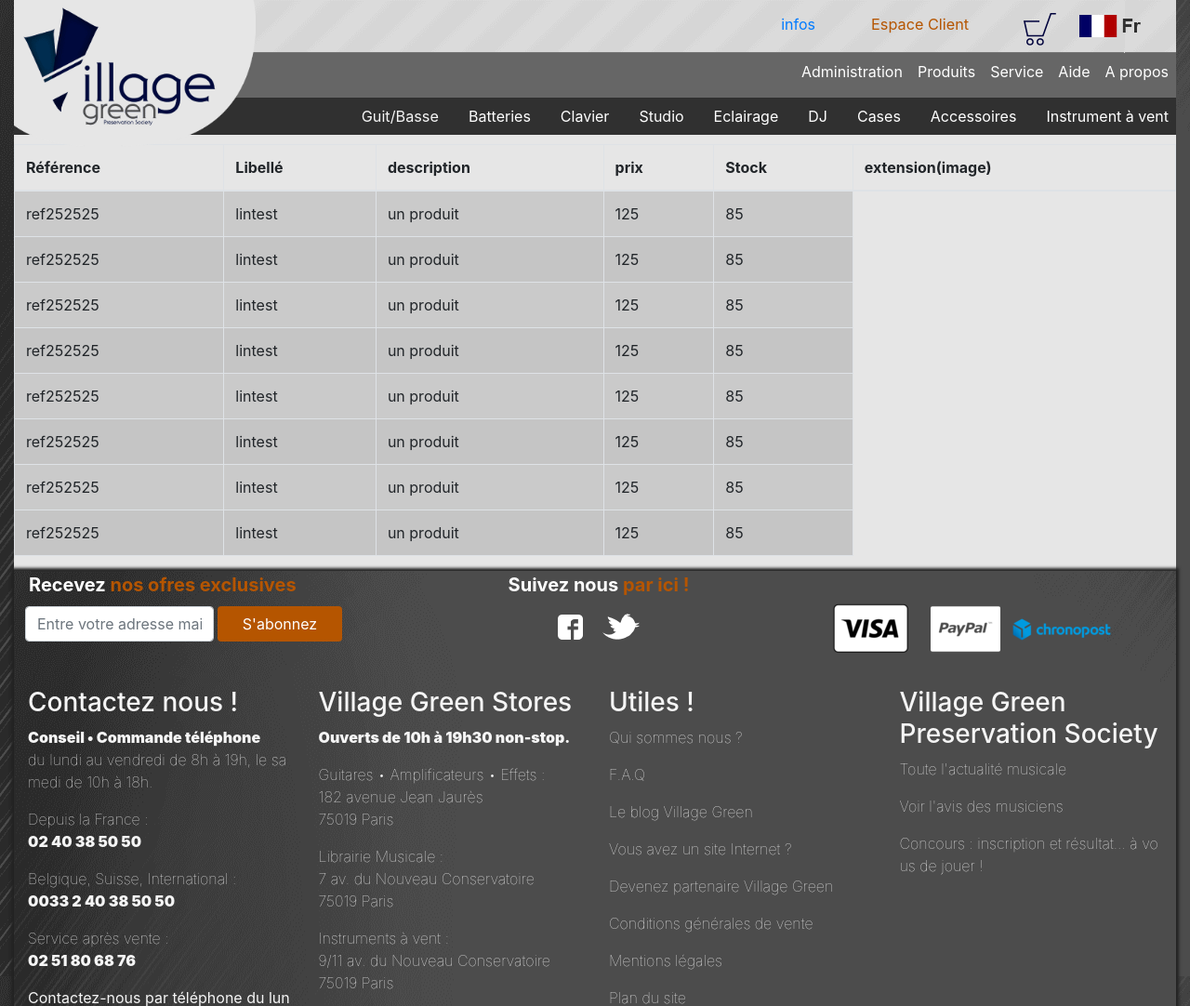
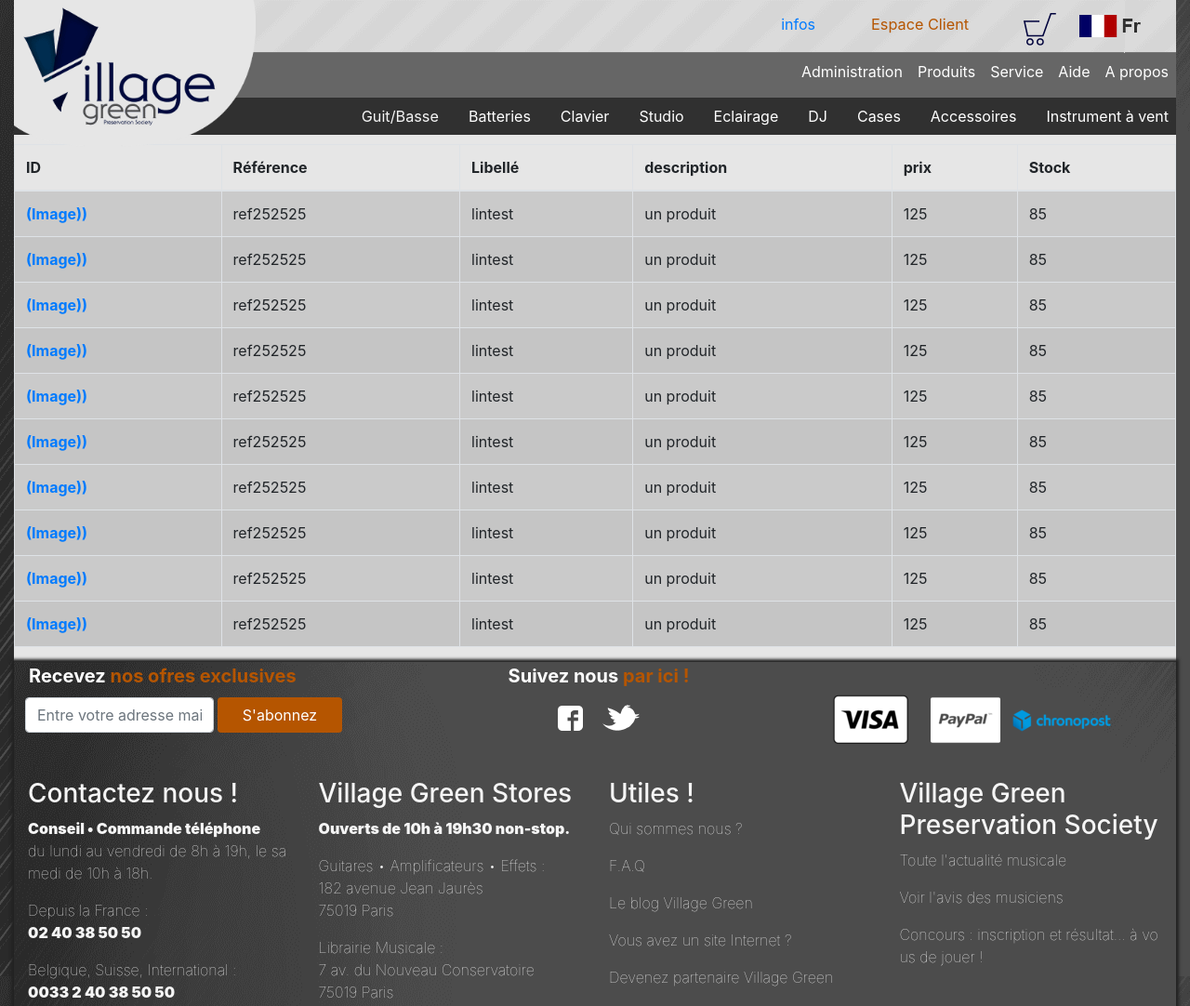
Before and after one commit to gauth80/BACKUP, a CodeIgniter app: page /filRouge/index.php/produits/liste in a window 1280 px wide. Shown: the top 1082 px of the page at 93% size. Run offline with CodeIgniter, Linux system fonts and the light colour scheme.

Commit message:
Création de détail.php et modification de liste.php

```diff
--- a/application/views/liste.php
+++ b/application/views/liste.php
@@ -2,16 +2,17 @@
     <table class="table table-striped table-hover table-bordered">
         <thead>
             <tr>
+                <th>ID</th>
                 <th>Référence</th>
                 <th>Libellé</th>
                 <th>description</th>
                 <th>prix</th>
                 <th>Stock</th>
-                <th>extension(image)</th>
             </tr>
         </thead>
         <tbody>
             <tr class="table-active">
+                <th><a href="<?php echo site_url("produits/detail");?>" target="_blank"> (Image))</a></th>
                 <td>ref252525</td>
                 <td>lintest</td>
                 <td>un produit</td>
@@ -19,6 +20,7 @@
                 <td>85</td>
             </tr>
             <tr class="table-active">
+                <th><a href="<?php echo site_url("produits/detail");?>" target="_blank"> (Image))</a></th>
                 <td>ref252525</td>
                 <td>lintest</td>
                 <td>un produit</td>
@@ -26,6 +28,7 @@
                 <td>85</td>
             </tr>
             <tr class="table-active">
+                <th><a href="<?php echo site_url("produits/detail");?>" target="_blank"> (Image))</a></th>
                 <td>ref252525</td>
                 <td>lintest</td>
                 <td>un produit</td>
@@ -33,6 +36,7 @@
                 <td>85</td>
             </tr>
             <tr class="table-active">
+                <th><a href="<?php echo site_url("produits/detail");?>" target="_blank"> (Image))</a></th>
                 <td>ref252525</td>
                 <td>lintest</td>
                 <td>un produit</td>
@@ -40,6 +44,7 @@
                 <td>85</td>
             </tr>
             <tr class="table-active">
+                <th><a href="<?php echo site_url("produits/detail");?>" target="_blank"> (Image))</a></th>
                 <td>ref252525</td>
                 <td>lintest</td>
                 <td>un produit</td>
@@ -47,6 +52,7 @@
                 <td>85</td>
             </tr>
             <tr class="table-active">
+                <th><a href="<?php echo site_url("produits/detail");?>" target="_blank"> (Image))</a></th>
                 <td>ref252525</td>
                 <td>lintest</td>
                 <td>un produit</td>
@@ -54,6 +60,7 @@
                 <td>85</td>
             </tr>
             <tr class="table-active">
+                <th><a href="<?php echo site_url("produits/detail");?>" target="_blank"> (Image))</a></th>
                 <td>ref252525</td>
                 <td>lintest</td>
                 <td>un produit</td>
@@ -61,13 +68,29 @@
                 <td>85</td>
             </tr>
             <tr class="table-active">
+                <th><a href="<?php echo site_url("produits/detail");?>" target="_blank"> (Image))</a></th>
                 <td>ref252525</td>
                 <td>lintest</td>
                 <td>un produit</td>
                 <td>125</td>
                 <td>85</td>
             </tr>
-
+            <tr class="table-active">
+                <th><a href="<?php echo site_url("produits/detail");?>" target="_blank"> (Image))</a></th>
+                <td>ref252525</td>
+                <td>lintest</td>
+                <td>un produit</td>
+                <td>125</td>
+                <td>85</td>
+            </tr>
+            <tr class="table-active">
+                <th><a href="<?php echo site_url("produits/detail");?>" target="_blank"> (Image))</a></th>
+                <td>ref252525</td>
+                <td>lintest</td>
+                <td>un produit</td>
+                <td>125</td>
+                <td>85</td>
+            </tr>
         </tbody>
     </table>
 </div>
```
Also changed, not shown: application/views/detail.php (added).
